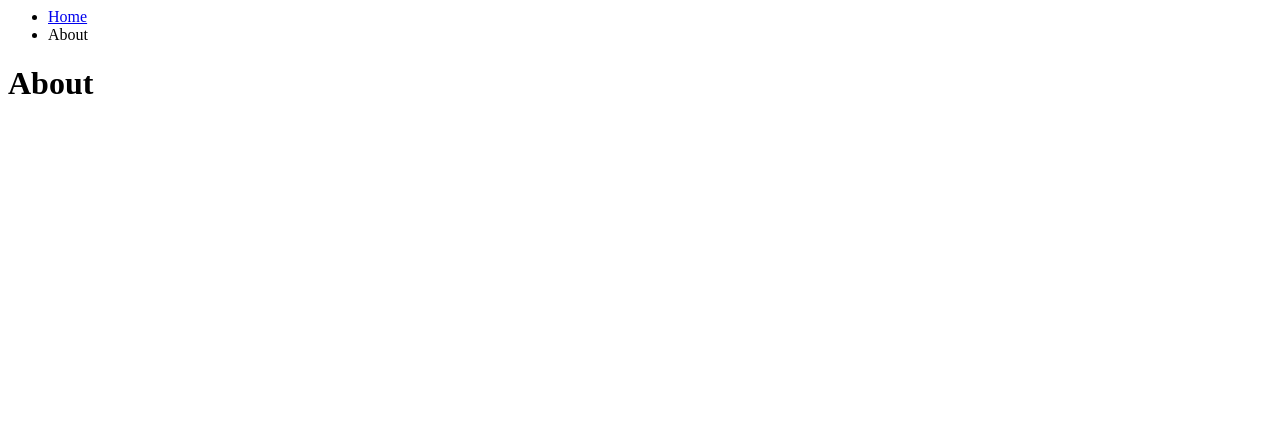
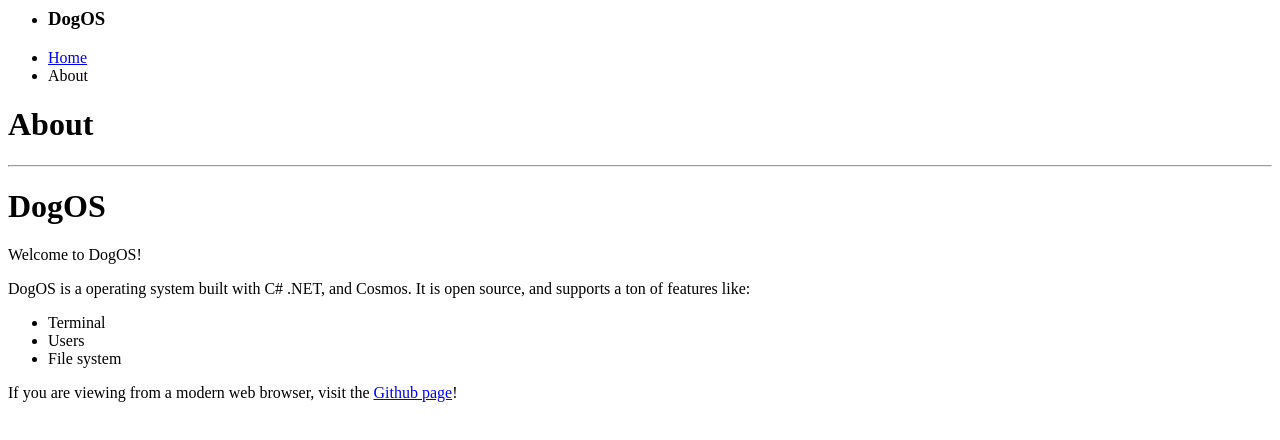
Before and after one commit to DogOSdev/DogOSdev.github.io, a plain HTML site: page about.html in a window 1280 px wide. Drawn offline with Linux system fonts and the light colour scheme.

Commit message:
Update about.html

```diff
--- a/about.html
+++ b/about.html
@@ -1,10 +1,24 @@
 <!DOCTYPE html PUBLIC "-//IETF//DTD HTML 2.0//EN">
-<HTML>
-    <BODY>
-        <UL>
-            <LI><A HREF="index.html">Home</A></LI>
-            <LI>About</LI>
-        </UL>
-        <H1>About</H1>
-    </BODY>
-</HTML>
+<html>
+    <body>
+        <ul>
+            <li><h3>DogOS</h3></li>
+            <li><a href="index.html">Home</a></li>
+            <li>About</li>
+        </ul>
+        <h1>About</h1>
+        <hr>
+
+        <h1>DogOS</h1>
+        <p>Welcome to DogOS!</p>
+        <p>
+            DogOS is a operating system built with C# .NET, and Cosmos. It is open source, and supports a ton of features like:
+            <ul>
+                <li>Terminal</li>
+                <li>Users</li>
+                <li>File system</li>
+            </ul>
+            If you are viewing from a modern web browser, visit the <a block href="https://github.com/DogOSdev/DogOS">Github page</a>!<br>
+        </p>
+    </body>
+</html>
```
